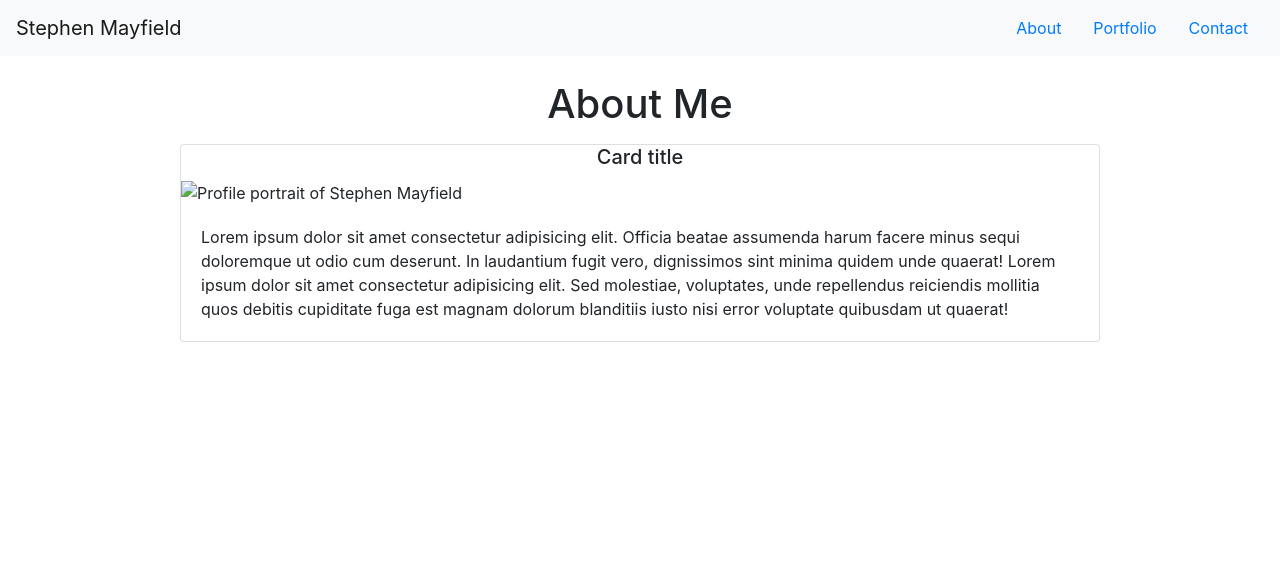
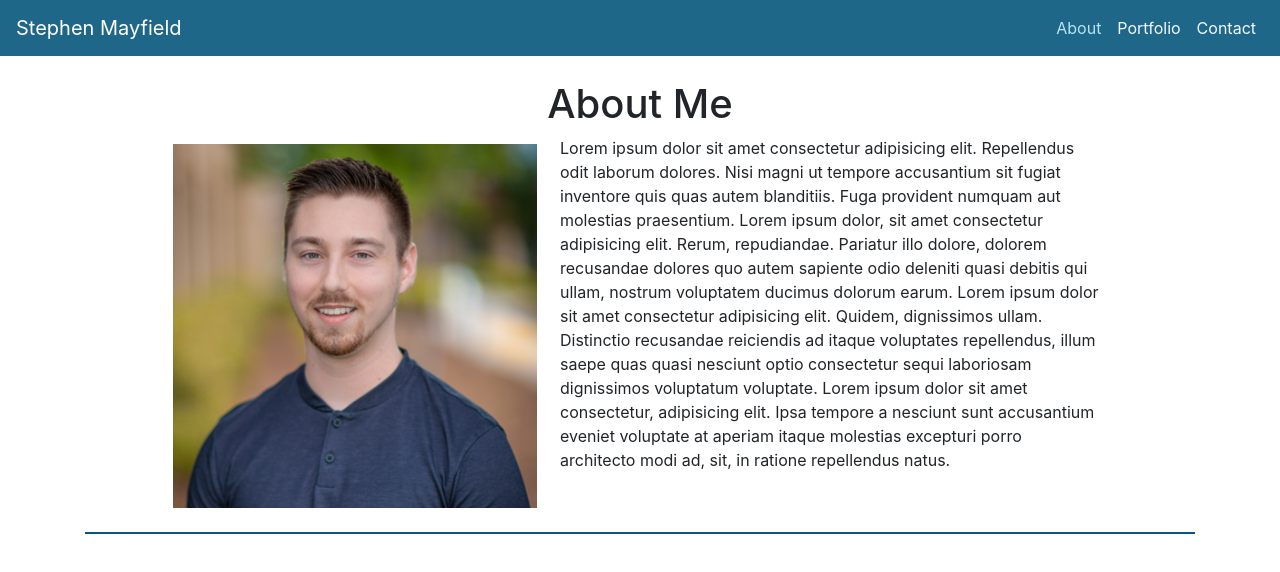
Before and after one commit to stmayfield/Bootstrap-Portfolio, a plain HTML site: page index.html in a window 1280 px wide. Drawn offline with nearby package versions, Linux system fonts and the light colour scheme.

Commit message:
Updated navbar styling, fixed image src, added image to assets/img/,  Added styling to <hr> in style.css, updated container content

```diff
--- a/assets/style.css
+++ b/assets/style.css
@@ -1,7 +1,3 @@
-/* .text-primary {
-    color: red;
+hr {
+    border: 1px solid #07577d;
 }
-
-.nav-link {
-    color: #07a1b3;
-} */
--- a/index.html
+++ b/index.html
@@ -2,38 +2,39 @@
 <html lang="en-us">
 
 <head>
-    <meta charset="-8">
+    <meta charset="UTF-8">
     <meta name="viewport" content="width=device-width, initial-scale=1, shrink-to-fit=no">
 
     <link rel="stylesheet" href="https://stackpath.bootstrapcdn.com/bootstrap/4.4.1/css/bootstrap.min.css"
         integrity="sha384-Vkoo8x4CGsO3+Hhxv8T/Q5PaXtkKtu6ug5TOeNV6gBiFeWPGFN9MuhOf23Q9Ifjh" crossorigin="anonymous">
-    <!-- <link rel="stylesheet" href="assets/style.css"> -->
+    <link rel="stylesheet" href="assets/style.css">
 
     <title>Stephen Mayfield - About</title>
 </head>
 
 <body>
 
-    <nav class="navbar navbar-expand-lg navbar-light bg-light">
+    <nav class="navbar navbar-expand-lg navbar-dark" style="background-color: #07577d; opacity: 90%;">
         <a class="navbar-brand" href="#">Stephen Mayfield</a>
-        <button class="navbar-toggler" type="button" data-toggle="collapse" data-target="#navbarSupportedContent"
-            aria-controls="navbarSupportedContent" aria-expanded="false" aria-label="Toggle navigation">
+        <button class="navbar-toggler" type="button" data-toggle="collapse" data-target="#navbarNav"
+            aria-controls="navbarNav" aria-expanded="false" aria-label="Toggle navigation">
             <span class="navbar-toggler-icon"></span>
         </button>
-        <div class="collapse navbar-collapse justify-content-end" id="navbarSupportedContent">
-            <ul class="nav">
+        <div class="collapse navbar-collapse justify-content-end" id="navbarNav">
+            <ul class="navbar-nav">
                 <li class="nav-item">
-                    <a class="nav-link text-primary active" href="index.html">About</a>
+                    <a class="nav-link active" href="index.html" style="color: #b4e0f0;">About</a>
                 </li>
                 <li class="nav-item">
-                    <a class="nav-link" href="portfolio.html">Portfolio</a>
+                    <a class="nav-link" href="portfolio.html" style="color: #f2faff;">Portfolio</a>
                 </li>
                 <li class="nav-item">
-                    <a class="nav-link" href="contact.html">Contact</a>
+                    <a class="nav-link" href="contact.html" style="color: #f2faff;">Contact</a>
                 </li>
             </ul>
         </div>
     </nav>
+
 
     <div class="container">
 
@@ -44,31 +45,36 @@
             </div>
         </div>
 
-        <div class="row mt-2 mt-md-2">
-            <div class="col-1">
+        <div class="row">
+            <div class="col-lg-1">
+
             </div>
-            <div class="col-10">
-                <div class="card">
-                    <h5 class="card-title text-center">Card title</h5>
-                    <img src="#" class="" alt="Profile portrait of Stephen Mayfield">
-                    <div class="card-body">
-                        Lorem ipsum dolor sit amet consectetur adipisicing elit. Officia beatae assumenda harum facere
-                        minus sequi doloremque ut odio cum deserunt. In laudantium fugit vero, dignissimos sint minima
-                        quidem unde quaerat! Lorem ipsum dolor sit amet consectetur adipisicing elit. Sed molestiae,
-                        voluptates, unde repellendus reiciendis mollitia quos debitis cupiditate fuga est magnam dolorum
-                        blanditiis iusto nisi error voluptate quibusdam ut quaerat!
-                    </div>
-                </div>
-                <div class="col-1">
-                </div>
+            <div class="col-lg-4 p-lg-2 p-4 text-center">
+                <img src="/assets/img/profile.png" class="img-fluid" alt="">
+            </div>
+            <div class="col-lg-6 mt-lg-0 mt-4">
+                <p>Lorem ipsum dolor sit amet consectetur adipisicing elit. Repellendus odit laborum dolores. Nisi magni
+                    ut tempore accusantium sit fugiat inventore quis quas autem blanditiis. Fuga provident numquam aut
+                    molestias praesentium. Lorem ipsum dolor, sit amet consectetur adipisicing elit. Rerum, repudiandae.
+                    Pariatur illo dolore, dolorem recusandae dolores quo autem sapiente odio deleniti quasi debitis qui
+                    ullam, nostrum voluptatem ducimus dolorum earum. Lorem ipsum dolor sit amet consectetur adipisicing
+                    elit. Quidem, dignissimos ullam. Distinctio recusandae reiciendis ad itaque voluptates repellendus,
+                    illum saepe quas quasi nesciunt optio consectetur sequi laboriosam dignissimos voluptatum voluptate.
+                    Lorem ipsum dolor sit amet consectetur, adipisicing elit. Ipsa tempore a nesciunt sunt accusantium
+                    eveniet voluptate at aperiam itaque molestias excepturi porro architecto modi ad, sit, in ratione
+                    repellendus natus.</p>
+
+            </div>
+            <div class="col-lg-1">
+
             </div>
         </div>
+
+        <hr>
 
 
 
     </div>
-
-
 
     <script src="https://code.jquery.com/jquery-3.4.1.slim.min.js"
         integrity="sha384-J6qa4849blE2+poT4WnyKhv5vZF5SrPo0iEjwBvKU7imGFAV0wwj1yYfoRSJoZ+n"
```
Also changed, not shown: assets/img/profile.png (added).
